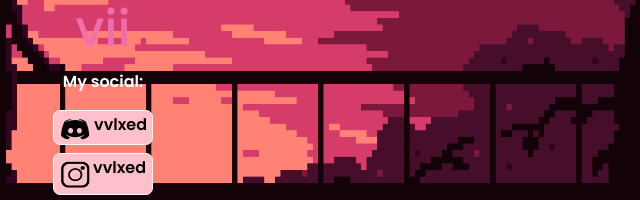
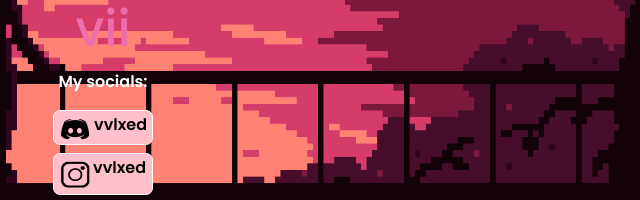
Before and after one commit to vvlxed/vvlxed, a plain HTML site: page index.html in a window 1280 px wide. Shown: the part 511-711 px from the top of the page, 537-1177 px from the left. Drawn offline with nearby package versions, Linux system fonts and the light colour scheme.

Commit message:
Add files via upload

```diff
--- a/index.html
+++ b/index.html
@@ -31,7 +31,7 @@
 
         </div>
         <p>
-          My social:
+          My socials:
         </p>
         <div id="socials-container">
 
```
